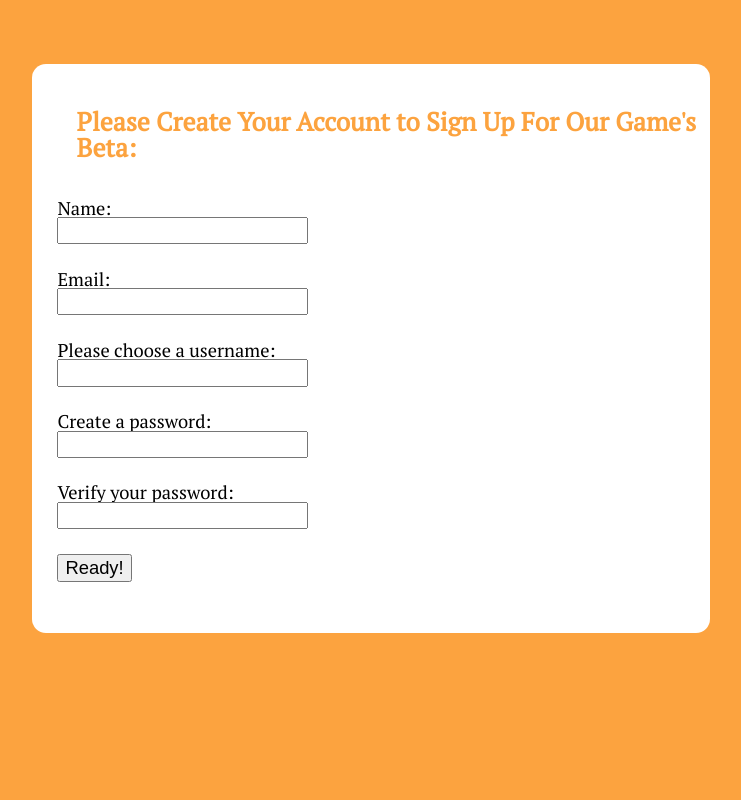
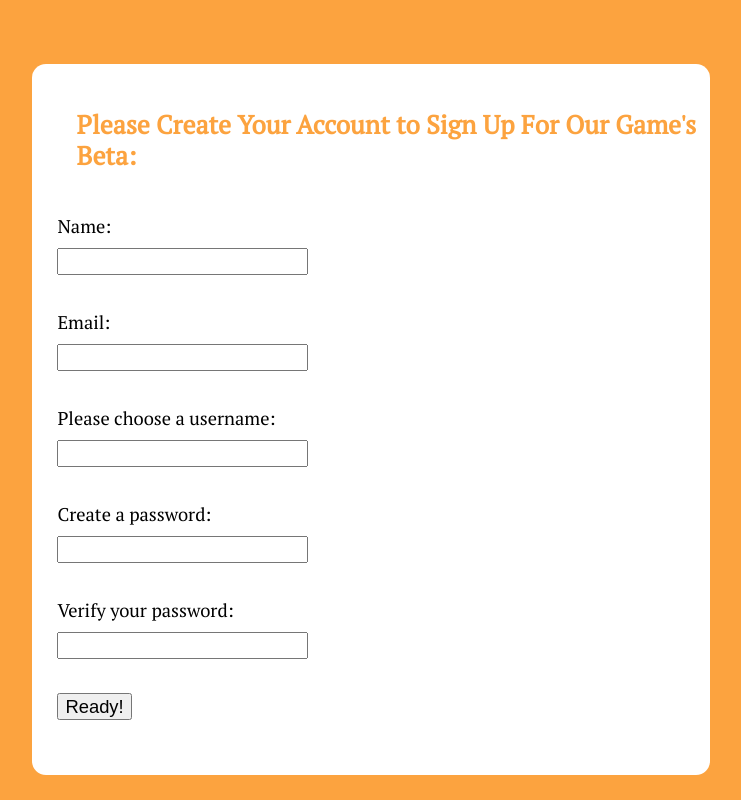
Before and after one commit to YelyzavetaMyshenyova/lab2, a plain HTML site: page index.html in a window 1280 px wide. Shown: the whole page, without its empty margins (269-1010 px from the left). Drawn offline with Linux system fonts and the light colour scheme.

Commit message:
add comments

```diff
--- a/css/style.css
+++ b/css/style.css
@@ -1,9 +1,15 @@
+
+/* line height is set to 2.2 em in the general body, with a ratio of 1.5*/
 body{
   background:#FCA33F;
   font-family: 'PT Serif', 'Fjalla One', serif;
   display: block;
+  line-height: 2.2em;
 }
+
+/* line height is set to 1.2 em in the general h1, with a ratio of 1.5*/
 h1{
+  line-height: 1.2em;
   align-content: center;
   font-weight: 700;
   font-size:158%;
@@ -44,14 +50,17 @@ h1{
   padding-bottom: 4%;
 }
 }
+
+/* line height is set to 1.2 em in the 850px screen size, with a ratio of 1.5*/
 @media screen and (min-width: 850px) {
+  line-height: 1.2em;
   h1{
-      font-size:138%;
+    font-size:138%;
   }
-     .contain {
-width:70%;
-  font-size:140%;
-     }
+  .contain {
+    width:70%;
+    font-size:140%;
+  }
   label{
     display: block;
   }
```
